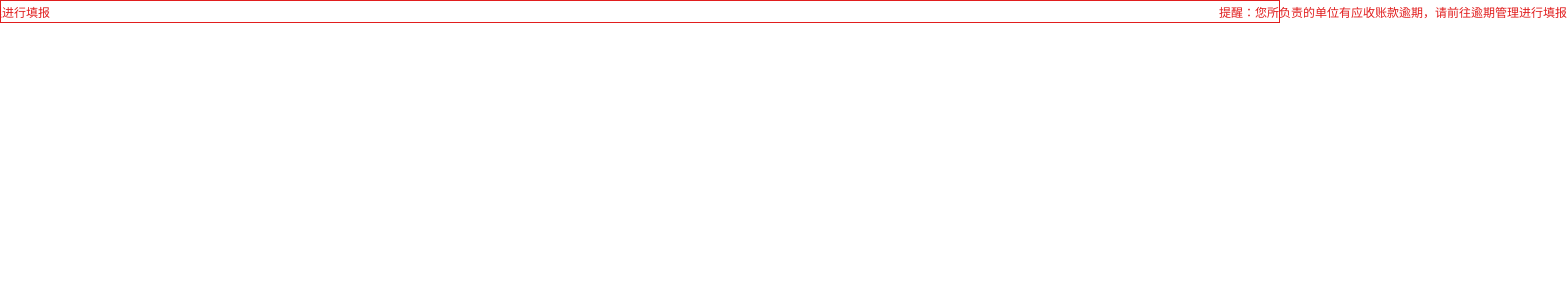
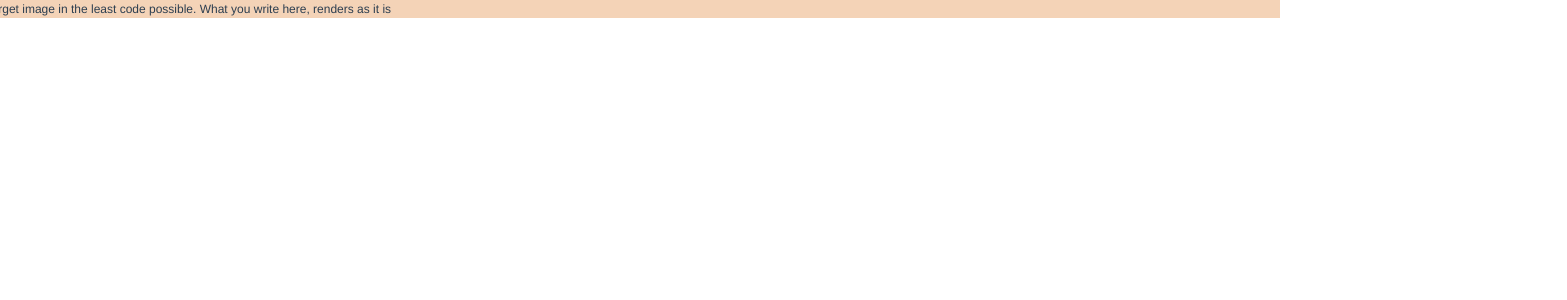
Before and after one commit to cc-hearts/ui-demi, a Vue app: page /#/pages/notices-bar in a window 1280 px wide. Shown: the top 300 px of the page, 1567 px wide, since content can reach past the window. Built offline with nearby package versions, Linux system fonts and the light colour scheme.

Commit message:
fiexd bug

```diff
--- a/src/common/notice-bar/index.vue
+++ b/src/common/notice-bar/index.vue
@@ -16,7 +16,10 @@
 </template>
 
 <script lang="ts">
-// DONE: 完成
+/**
+ * 循环滚动完成
+ * //TODO:单项滚动 待完成
+ */
 import { Component, Prop, Vue } from 'vue-property-decorator';
 export interface noticeBar {
   init(): void;
@@ -35,10 +38,8 @@ interface requestQueue {
 interface warpStyleType {
   height: string;
 }
-type propsType = `noticeBar_${number}`;
 @Component
 export default class NoticeBar extends Vue implements noticeBar {
-  // TODO: 绝对定位占位的方式解决
   @Prop() private msg!: string;
   @Prop() private speed!: number;
   @Prop() private dialyTimer!: number; // 开始滚动延迟时间 100
@@ -49,7 +50,7 @@ export default class NoticeBar extends Vue implements noticeBar {
   noticeBarOffset = 0;
   $refs!: {
     warp: HTMLDivElement;
-    [props: propsType]: HTMLDivElement | HTMLDivElement[];
+    [key: string]: HTMLDivElement | HTMLDivElement[];
   };
   warpStyle: warpStyleType = {
     height: '0px',
@@ -202,14 +203,13 @@ export default class NoticeBar extends Vue implements noticeBar {
 </script>
 
 <style lang="less">
-@font-color: #e11e1e;
-
+@background-color: rgb(244, 211, 183);
 .notice {
   display: flex;
   position: relative;
   align-items: center;
-  border: 1px solid @font-color;
-  color: @font-color;
+  overflow: hidden;
+  background-color: @background-color;
 }
 .notice-bar {
   font-size: 12px;
--- a/src/test/noticebar.vue
+++ b/src/test/noticebar.vue
@@ -1,7 +1,7 @@
 <template>
   <div class="notice-barItem">
     <NoticeBar
-      msg="提醒：您所负责的单位有应收账款逾期，请前往逾期管理进行填报"
+      msg="Write HTML/CSS in this editor and replicate the given target image in the least code possible. What you write here, renders as it is"
       ref="notice"
       :dialyTimer="100"
       :speed="60"
```
